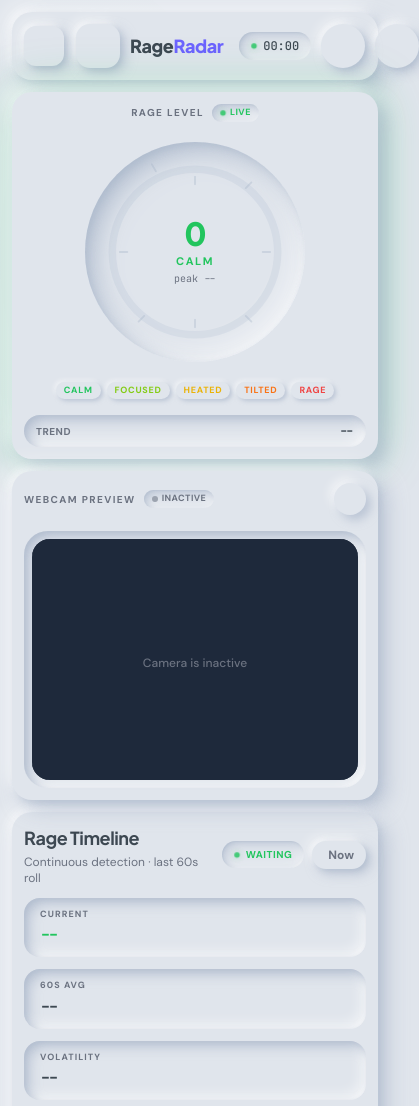
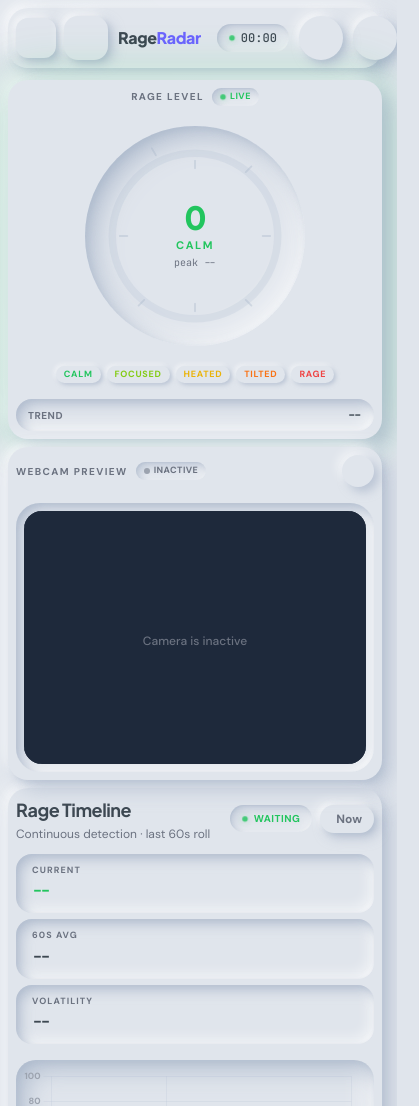
Before and after one commit to samlehoy/rageradar, a website with bundled scripts: page index.html in a window 390 px wide. Shown: the top 1106 px of the page, 419 px wide, since content can reach past the window. Built offline with nearby package versions, Linux system fonts and the light colour scheme.

Commit message:
feat: add compact mode (≤480px) and tablet (641-1023px) responsive layouts

```diff
--- a/src/styles/main.css
+++ b/src/styles/main.css
@@ -300,6 +300,46 @@ body {
   position: absolute;
 }
 
+/* ─── Compact Mode (≤480px) ──────────────────── */
+@media (max-width: 480px) {
+  #app {
+    min-width: 300px;
+  }
+
+  /* Tighter padding */
+  .p-3 { padding: 0.5rem !important; }
+  .gap-3 { gap: 0.5rem !important; }
+
+  /* Hide session insights in compact mode */
+  [aria-label="Session statistics"] {
+    display: none;
+  }
+
+  /* Shrink header */
+  header[role="banner"] {
+    padding: 0.5rem !important;
+  }
+  header[role="banner"] h1 {
+    font-size: 1rem !important;
+  }
+
+  /* Stack timeline stats vertically */
+  .grid.grid-cols-1.sm\:grid-cols-3 {
+    grid-template-columns: 1fr !important;
+    gap: 0.375rem !important;
+  }
+}
+
+/* ─── Tablet Mode (641px–1023px) ───────────── */
+@media (min-width: 641px) and (max-width: 1023px) {
+  /* 2-column grid for right panel items */
+  [aria-label="Right panel"] {
+    display: grid;
+    grid-template-columns: 1fr 1fr;
+    gap: 0.75rem;
+  }
+}
+
 /* ─── Reduced Motion ──────────────────────────── */
 
 @media (prefers-reduced-motion: reduce) {
```
